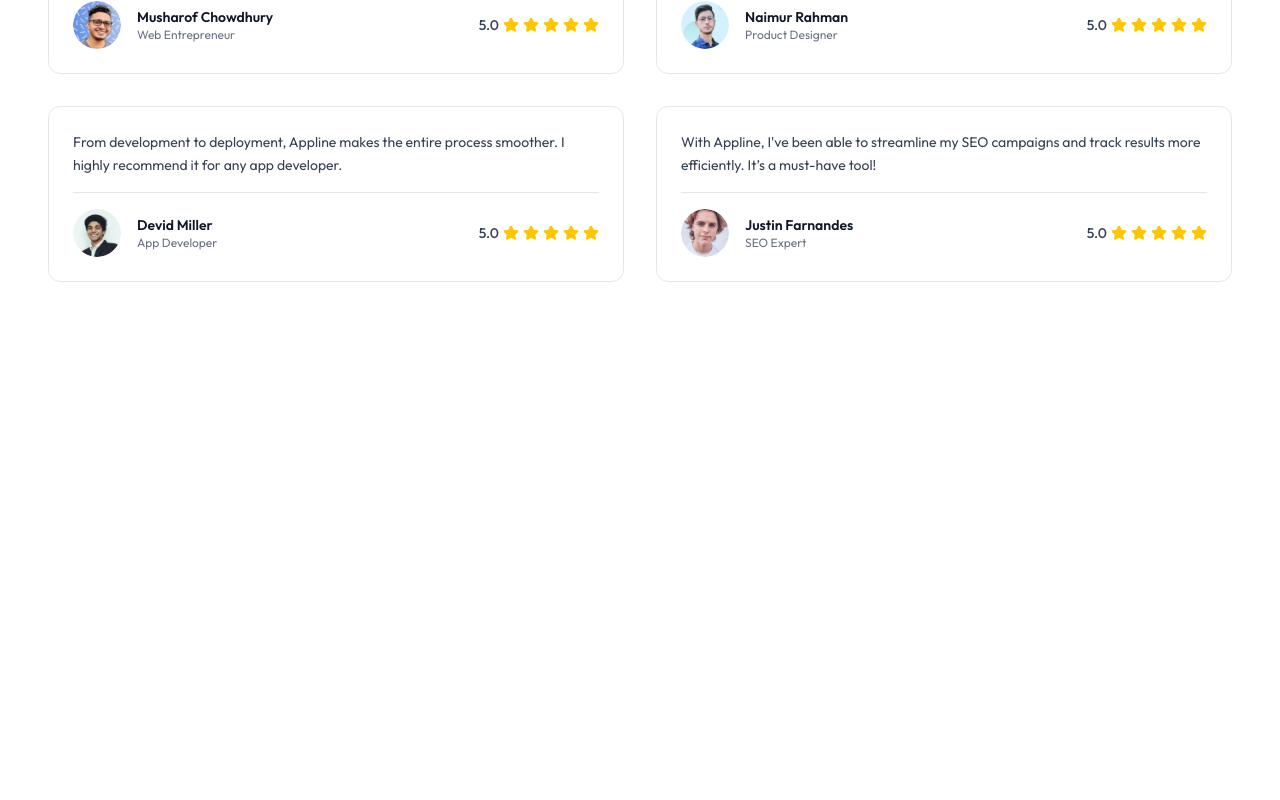
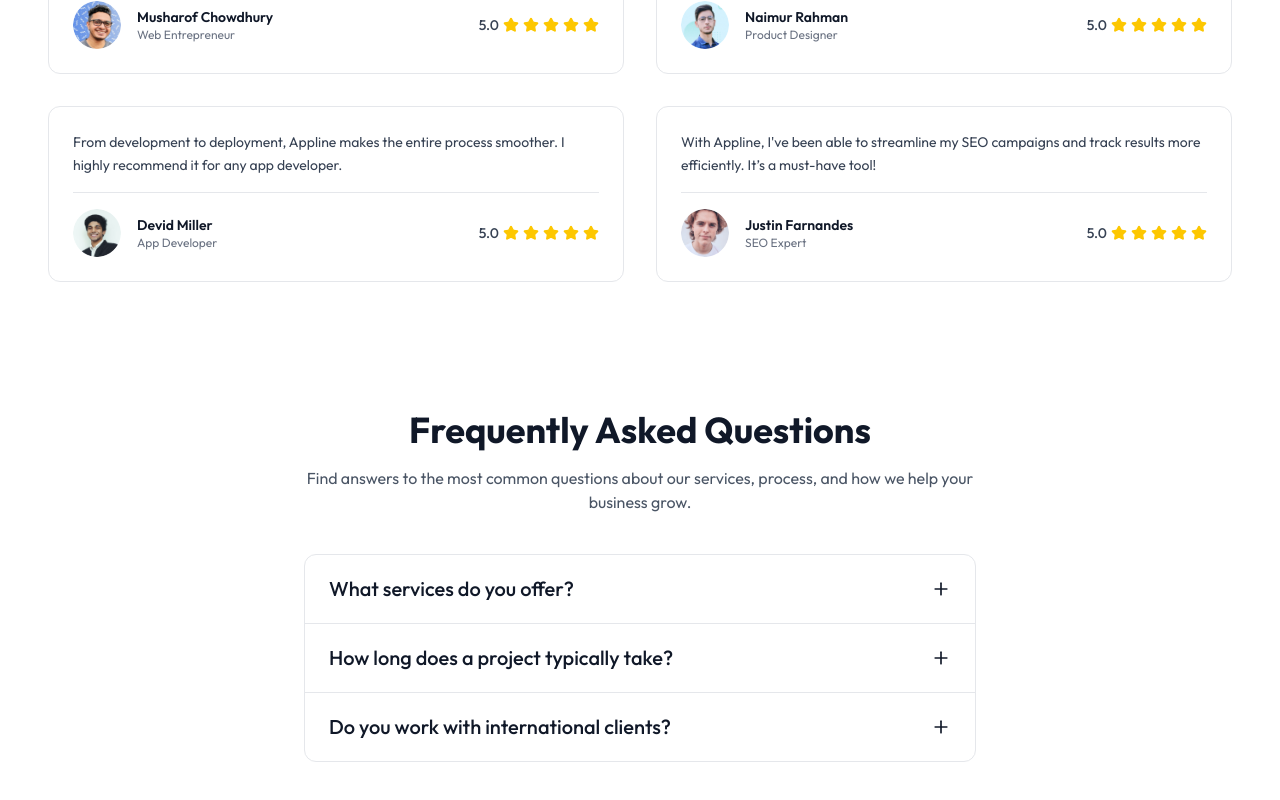
Before and after one commit to Dev-Rohan1/Appline-Tailwind-App-Landing-Template, a React (Vite) app: page / in a window 1280 px wide. Shown: the part 6059-6859 px from the top of the page. Before the commit the page ends 6405 px from the top, so only its background shows below. Built offline with nearby package versions, Linux system fonts and the light colour scheme.

Commit message:
feat: complete responsive FAQ section with dark mode and toggle functionality

```diff
--- /dev/null
+++ b/src/components/Faq.jsx
@@ -0,0 +1,70 @@
+import { Minus, Plus } from "lucide-react";
+import React, { useState } from "react";
+
+const Faq = () => {
+  const [activeIndex, setActiveIndex] = useState(null);
+
+  const toggleFaq = (index) => {
+    setActiveIndex(index === activeIndex ? null : index);
+  };
+
+  const faqs = [
+    {
+      id: 1,
+      title: "What services do you offer?",
+      description:
+        "We offer digital product design, branding, and development services tailored to startups and growing businesses.",
+    },
+    {
+      id: 2,
+      title: "How long does a project typically take?",
+      description:
+        "Project duration depends on complexity, but most branding and website projects are completed within 4–6 weeks.",
+    },
+    {
+      id: 3,
+      title: "Do you work with international clients?",
+      description:
+        "Absolutely! We collaborate with clients around the world using digital tools to ensure seamless communication.",
+    },
+  ];
+
+  return (
+    <section className="py-16 bg-white dark:bg-[#181c31]">
+      <div className="container mx-auto px-6 lg:px-12">
+        <h2 className="text-3xl sm:text-4xl font-bold text-center text-gray-900 dark:text-white mb-4">
+          Frequently Asked Questions
+        </h2>
+        <p className="text-center max-w-2xl mx-auto text-gray-600 dark:text-gray-400 mb-10">
+          Find answers to the most common questions about our services, process,
+          and how we help your business grow.
+        </p>
+        <div className="max-w-2xl mx-auto divide-gray-200 dark:divide-gray-700 divide-y  border border-gray-200 dark:border-gray-700 rounded-xl overflow-hidden">
+          {faqs.map((faq, index) => (
+            <div key={faq.id}>
+              <button
+                className="w-full flex items-center justify-between px-6 py-5 text-left text-gray-900 dark:text-white hover:bg-gray-50 dark:hover:bg-[#1e253d] transition cursor-pointer"
+                onClick={() => toggleFaq(index)}
+                aria-expanded={activeIndex === index}
+              >
+                <span className="text-xl font-medium">{faq.title}</span>
+                {activeIndex === index ? (
+                  <Minus className="w-5 h-5" />
+                ) : (
+                  <Plus className="w-5 h-5" />
+                )}
+              </button>
+              {activeIndex === index && (
+                <div className="px-6 pb-5 pt-5 text-gray-600 dark:text-gray-300 transition-all duration-300 ease-in-out border-t border-gray-200 dark:border-gray-700">
+                  {faq.description}
+                </div>
+              )}
+            </div>
+          ))}
+        </div>
+      </div>
+    </section>
+  );
+};
+
+export default Faq;
--- a/src/pages/HomePage.jsx
+++ b/src/pages/HomePage.jsx
@@ -2,6 +2,7 @@
 import AppScreenshot from "../components/AppScreenshot";
 import ClientSay from "../components/ClientSay";
 import Download from "../components/Download";
+import Faq from "../components/faq";
 import Fearures from "../components/Fearures";
 import Hero from "../components/Hero";
 import HowItWork from "../components/HowItWork";
@@ -18,6 +19,7 @@
       <AppScreenshot />
       <Download />
       <ClientSay />
+      <Faq />
     </>
   );
 };
```
